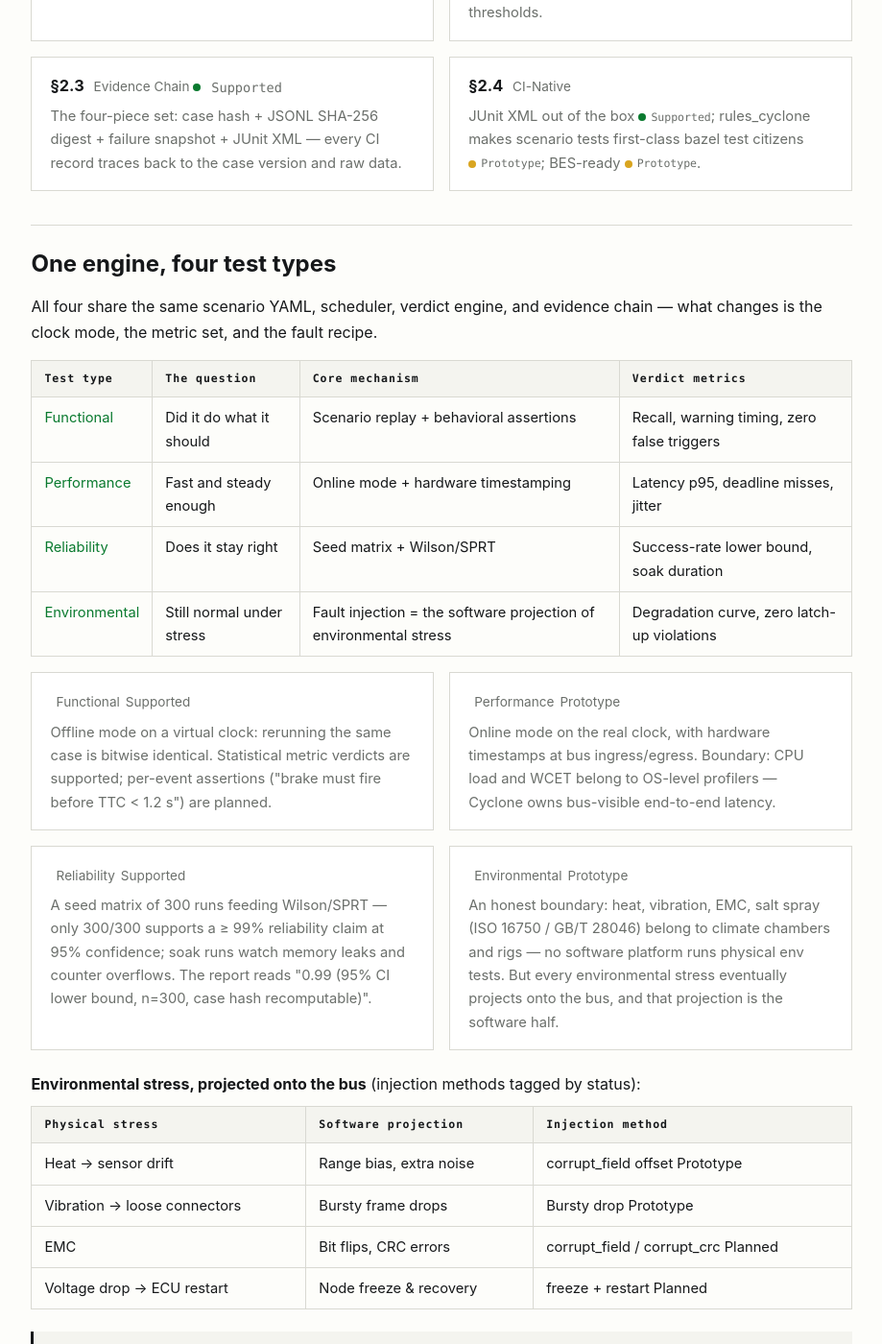
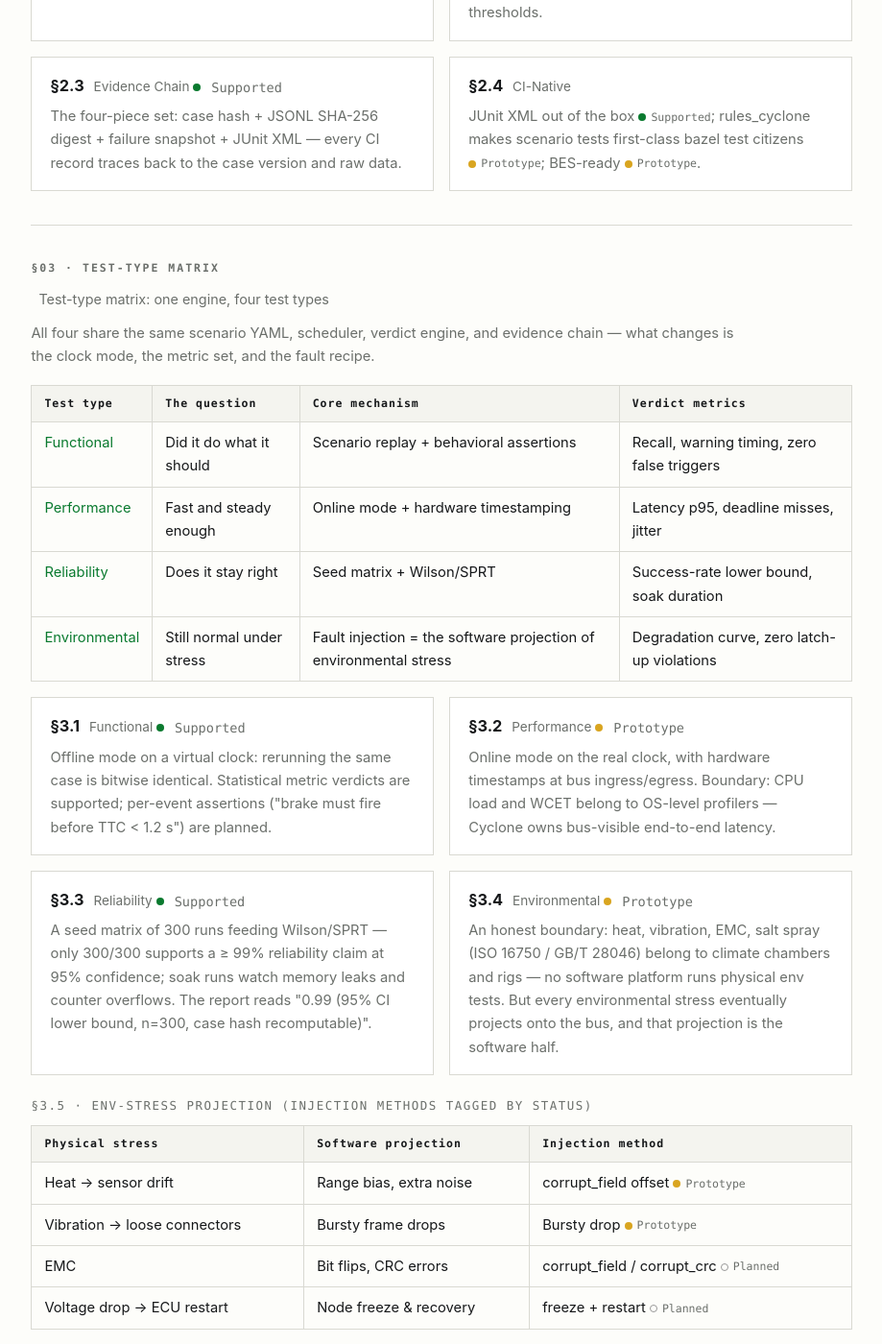
Before and after one commit to cyclone-core/site, a Jekyll site: the page built from index.html, in a window 1280 px wide and 1400 px high, scrolled down 1702 px. Shown: the whole window at 96% size, without its empty margins (180-1099 px from the left). Built offline with Jekyll 4.4.1, drawn with Linux system fonts in a browser that asks for light colours.

Commit message:
feat(site): §03 测试类型矩阵条款化

```diff
--- a/index.html
+++ b/index.html
@@ -341,10 +341,11 @@ verdict: <span class="ok">PASS</span>
   </section>
 
   <!-- ============ 四类测试地图 ============ -->
-  <section id="testmap">
-    <h2><span class="zh">一套引擎，四种姿势</span><span class="en">One engine, four test types</span></h2>
-    <p class="sub zh" style="margin-top:-0.5rem;">四类测试共用场景 YAML、调度器、判定引擎与证据链——变的是时钟模式、指标组合和故障配方。</p>
-    <p class="sub en" style="margin-top:-0.5rem;">All four share the same scenario YAML, scheduler, verdict engine, and evidence chain — what changes is the clock mode, the metric set, and the fault recipe.</p>
+  <section class="clause reveal" id="testmap">
+    <p class="clause-head">§03 · TEST-TYPE MATRIX</p>
+    <h2 class="clause-name"><span class="zh">测试类型矩阵：一套引擎，四种姿势</span><span class="en">Test-type matrix: one engine, four test types</span></h2>
+    <p class="clause-sub zh">四类测试共用场景 YAML、调度器、判定引擎与证据链——变的是时钟模式、指标组合和故障配方。</p>
+    <p class="clause-sub en">All four share the same scenario YAML, scheduler, verdict engine, and evidence chain — what changes is the clock mode, the metric set, and the fault recipe.</p>
 
     <table class="pos">
       <tr>
@@ -381,29 +382,28 @@ verdict: <span class="ok">PASS</span>
 
     <div class="cards" style="margin-top:1rem;">
       <div class="card">
-        <h3><span class="zh">功能测试</span><span class="en">Functional</span><span class="tier ok"><span class="zh">已支持</span><span class="en">Supported</span></span></h3>
+        <h3>§3.1 <span class="zh">功能测试</span><span class="en">Functional</span> <span class="st"><i class="sdot g"></i><span class="zh">已支持</span><span class="en">Supported</span></span></h3>
         <p class="zh">离线模式 + 虚拟时钟，同一用例重跑比特级一致。统计型指标判定已支持；单事件断言（"制动指令必须在 TTC &lt; 1.2s 前发出"）规划中。</p>
         <p class="en">Offline mode on a virtual clock: rerunning the same case is bitwise identical. Statistical metric verdicts are supported; per-event assertions ("brake must fire before TTC &lt; 1.2 s") are planned.</p>
       </div>
       <div class="card">
-        <h3><span class="zh">性能测试</span><span class="en">Performance</span><span class="tier proto"><span class="zh">原型验证中</span><span class="en">Prototype</span></span></h3>
+        <h3>§3.2 <span class="zh">性能测试</span><span class="en">Performance</span> <span class="st"><i class="sdot a"></i><span class="zh">原型验证中</span><span class="en">Prototype</span></span></h3>
         <p class="zh">在线模式 + 真实时钟，总线入站/出站打硬件时间戳。边界：CPU 占用与 WCET 是 OS 级 profiler 的活，Cyclone 管总线可见的端到端时延。</p>
         <p class="en">Online mode on the real clock, with hardware timestamps at bus ingress/egress. Boundary: CPU load and WCET belong to OS-level profilers — Cyclone owns bus-visible end-to-end latency.</p>
       </div>
       <div class="card">
-        <h3><span class="zh">可靠性测试</span><span class="en">Reliability</span><span class="tier ok"><span class="zh">已支持</span><span class="en">Supported</span></span></h3>
+        <h3>§3.3 <span class="zh">可靠性测试</span><span class="en">Reliability</span> <span class="st"><i class="sdot g"></i><span class="zh">已支持</span><span class="en">Supported</span></span></h3>
         <p class="zh">seed 矩阵跑 300 把，成功率进 Wilson/SPRT——300/300 才能以 95% 置信声明 ≥ 99% 可靠性；soak 长测盯内存泄漏与计数器溢出。报告写"0.99（95% CI 下界，n=300，case hash 可复算）"。</p>
         <p class="en">A seed matrix of 300 runs feeding Wilson/SPRT — only 300/300 supports a ≥ 99% reliability claim at 95% confidence; soak runs watch memory leaks and counter overflows. The report reads "0.99 (95% CI lower bound, n=300, case hash recomputable)".</p>
       </div>
       <div class="card">
-        <h3><span class="zh">环境测试</span><span class="en">Environmental</span><span class="tier proto"><span class="zh">原型验证中</span><span class="en">Prototype</span></span></h3>
+        <h3>§3.4 <span class="zh">环境测试</span><span class="en">Environmental</span> <span class="st"><i class="sdot a"></i><span class="zh">原型验证中</span><span class="en">Prototype</span></span></h3>
         <p class="zh">诚实划界：高低温、振动、EMC、盐雾（ISO 16750 / GB/T 28046）是气候箱和台架的活，软件平台做不了物理环境试验。但环境应力最终都会投影在总线上——软件做的是这一半。</p>
         <p class="en">An honest boundary: heat, vibration, EMC, salt spray (ISO 16750 / GB/T 28046) belong to climate chambers and rigs — no software platform runs physical env tests. But every environmental stress eventually projects onto the bus, and that projection is the software half.</p>
       </div>
     </div>
 
-    <p class="zh" style="margin:1.4rem 0 0.6rem;"><strong>环境应力在总线上的投影</strong>（注入方式标注能力状态）：</p>
-    <p class="en" style="margin:1.4rem 0 0.6rem;"><strong>Environmental stress, projected onto the bus</strong> (injection methods tagged by status):</p>
+    <p class="mono" style="font-size:0.78rem;letter-spacing:1.5px;color:var(--mono);margin:1.4rem 0 0.6rem;">§3.5 · <span class="zh">环境应力的软件投影（注入方式标注能力状态）</span><span class="en">ENV-STRESS PROJECTION (INJECTION METHODS TAGGED BY STATUS)</span></p>
     <table class="pos">
       <tr>
         <th class="zh">物理应力</th><th class="en">Physical stress</th>
@@ -413,22 +413,22 @@ verdict: <span class="ok">PASS</span>
       <tr>
         <td class="zh">高温 → 传感器漂移</td><td class="en">Heat → sensor drift</td>
         <td class="zh">测距偏置、噪声增大</td><td class="en">Range bias, extra noise</td>
-        <td class="zh">corrupt_field 偏置 <span class="tier proto">原型验证中</span></td><td class="en">corrupt_field offset <span class="tier proto">Prototype</span></td>
+        <td class="zh">corrupt_field 偏置 <span class="st"><i class="sdot a"></i>原型验证中</span></td><td class="en">corrupt_field offset <span class="st"><i class="sdot a"></i>Prototype</span></td>
       </tr>
       <tr>
         <td class="zh">振动 → 接插件松动</td><td class="en">Vibration → loose connectors</td>
         <td class="zh">成簇丢帧</td><td class="en">Bursty frame drops</td>
-        <td class="zh">阵发性 drop <span class="tier proto">原型验证中</span></td><td class="en">Bursty drop <span class="tier proto">Prototype</span></td>
+        <td class="zh">阵发性 drop <span class="st"><i class="sdot a"></i>原型验证中</span></td><td class="en">Bursty drop <span class="st"><i class="sdot a"></i>Prototype</span></td>
       </tr>
       <tr>
         <td class="zh">EMC</td><td class="en">EMC</td>
         <td class="zh">位翻转、CRC 错误</td><td class="en">Bit flips, CRC errors</td>
-        <td class="zh">corrupt_field / corrupt_crc <span class="tier plan">规划中</span></td><td class="en">corrupt_field / corrupt_crc <span class="tier plan">Planned</span></td>
+        <td class="zh">corrupt_field / corrupt_crc <span class="st"><i class="sdot o"></i>规划中</span></td><td class="en">corrupt_field / corrupt_crc <span class="st"><i class="sdot o"></i>Planned</span></td>
       </tr>
       <tr>
         <td class="zh">电压跌落 → ECU 重启</td><td class="en">Voltage drop → ECU restart</td>
         <td class="zh">节点冻结恢复</td><td class="en">Node freeze &amp; recovery</td>
-        <td class="zh">freeze + restart <span class="tier plan">规划中</span></td><td class="en">freeze + restart <span class="tier plan">Planned</span></td>
+        <td class="zh">freeze + restart <span class="st"><i class="sdot o"></i>规划中</span></td><td class="en">freeze + restart <span class="st"><i class="sdot o"></i>Planned</span></td>
       </tr>
     </table>
 
@@ -437,8 +437,8 @@ verdict: <span class="ok">PASS</span>
       <p class="en">Elsewhere it's four teams and four report formats: functional scripts, performance fixtures, reliability rigs, env tests. Cyclone is one platform: all four reports share one format, one hash-verifiable chain, and one CI gate. It is the software companion to physical env tests — while the sample bakes in the chamber, the fault campaign runs on the rig, and both evidence sets bind into one DV/PV report.</p>
     </div>
 
-    <p class="facts zh">能力标签：<span class="tier ok">已支持</span> 当前版本可用 · <span class="tier proto">原型验证中</span> 已有可演示原型 · <span class="tier plan">规划中</span> 路线图项，未交付</p>
-    <p class="facts en">Status tags: <span class="tier ok">Supported</span> available today · <span class="tier proto">Prototype</span> demonstrable prototype · <span class="tier plan">Planned</span> on the roadmap, not shipped</p>
+    <p class="facts zh">能力标签：<span class="st"><i class="sdot g"></i>已支持</span> 当前版本可用 · <span class="st"><i class="sdot a"></i>原型验证中</span> 已有可演示原型 · <span class="st"><i class="sdot o"></i>规划中</span> 路线图项，未交付</p>
+    <p class="facts en">Status tags: <span class="st"><i class="sdot g"></i>Supported</span> available today · <span class="st"><i class="sdot a"></i>Prototype</span> demonstrable prototype · <span class="st"><i class="sdot o"></i>Planned</span> on the roadmap, not shipped</p>
   </section>
 
   <!-- ============ 架构：双模时钟 ============ -->
```
